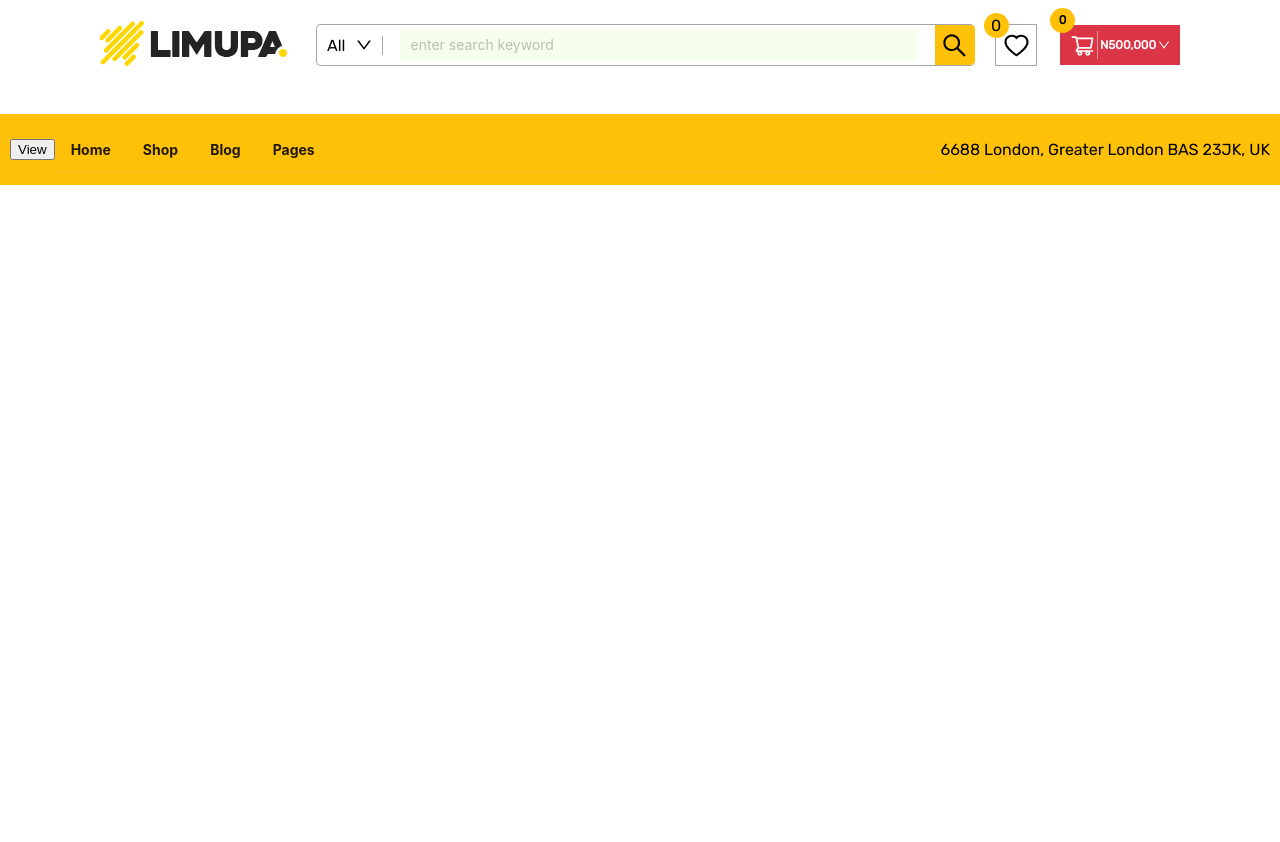
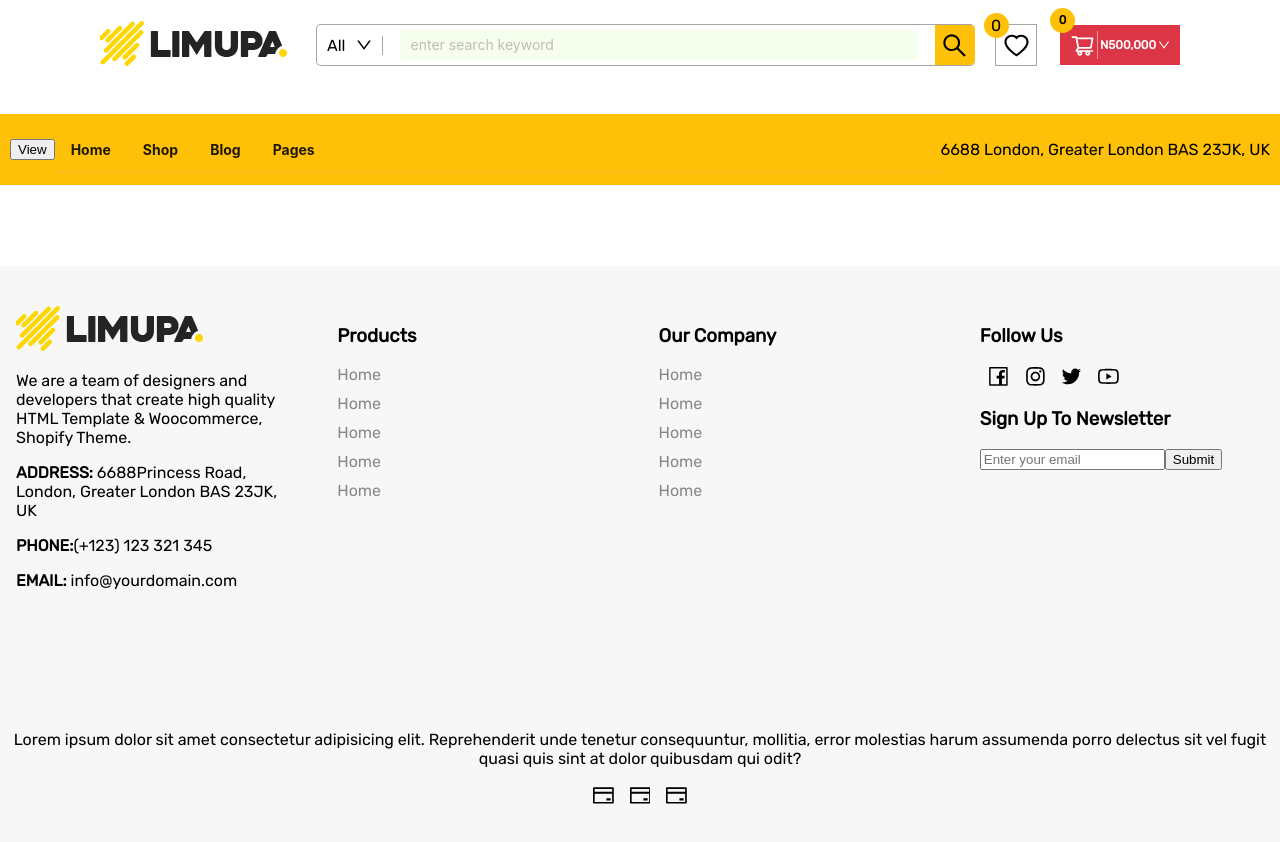
Before and after one commit to mubeess/aladiexpress, a React (Vite) app: page / in a window 1280 px wide. Shown: the top 842 px of the page. Before the commit the page ends 800 px from the top, so only its background shows below. Built offline with nearby package versions, Linux system fonts and the light colour scheme.

Commit message:
Add footer

```diff
--- /dev/null
+++ b/src/components/Footer/Footer.jsx
@@ -0,0 +1,200 @@
+import {
+  CreditCardOutlined,
+  FacebookOutlined,
+  InstagramOutlined,
+  TwitterOutlined,
+  YoutubeOutlined,
+} from "@ant-design/icons";
+import { styled } from "styled-components";
+
+function Footer() {
+  return (
+    <FooterContainer>
+      <div className="box-one">
+        <div className="header">
+          <img src="logo.jpeg" />
+        </div>
+        <div className="list">
+          <p>
+            We are a team of designers and developers that create high quality
+            HTML Template & Woocommerce, Shopify Theme.
+          </p>
+
+          <p>
+            <strong>ADDRESS:</strong> 6688Princess Road, London, Greater London
+            BAS 23JK, UK
+          </p>
+          <p>
+            <strong>PHONE:</strong>(+123) 123 321 345
+          </p>
+          <p>
+            <strong>EMAIL:</strong> info@yourdomain.com
+          </p>
+        </div>
+      </div>
+      <div className="box-two">
+        <div className="header">
+          <h3>Products</h3>
+        </div>
+        <div className="list">
+          <ul>
+            <li>
+              <a href="">Home</a>
+            </li>
+            <li>
+              <a href="">Home</a>
+            </li>
+            <li>
+              <a href="">Home</a>
+            </li>
+            <li>
+              <a href="">Home</a>
+            </li>
+            <li>
+              <a href="">Home</a>
+            </li>
+          </ul>
+        </div>
+      </div>
+      <div className="box-three">
+        <div className="header">
+          <h3>Our Company</h3>
+        </div>
+        <div className="list">
+          <ul>
+            <li>
+              <a href="">Home</a>
+            </li>
+            <li>
+              <a href="">Home</a>
+            </li>
+            <li>
+              <a href="">Home</a>
+            </li>
+            <li>
+              <a href="">Home</a>
+            </li>
+            <li>
+              <a href="">Home</a>
+            </li>
+          </ul>
+        </div>
+      </div>
+      <div className="box-four">
+        <div className="header">
+          <h3>Follow Us</h3>
+          <div className="icons">
+            <div>
+              <FacebookOutlined />
+            </div>
+            <div>
+              <InstagramOutlined />
+            </div>
+            <div>
+              <TwitterOutlined />
+            </div>
+            <div>
+              <YoutubeOutlined />
+            </div>
+          </div>
+        </div>
+        <div className="list">
+          <h3>Sign Up To Newsletter</h3>
+          <form>
+            <input type="email" placeholder="Enter your email" />
+            <input type="submit" />
+          </form>
+        </div>
+      </div>
+      <div className="box-five">
+        <p>
+          Lorem ipsum dolor sit amet consectetur adipisicing elit. Reprehenderit
+          unde tenetur consequuntur, mollitia, error molestias harum assumenda
+          porro delectus sit vel fugit quasi quis sint at dolor quibusdam qui
+          odit?
+        </p>
+
+        <div className="icons">
+          <div>
+            <CreditCardOutlined />
+          </div>
+          <div>
+            <CreditCardOutlined />
+          </div>
+          <div>
+            <CreditCardOutlined />
+          </div>
+        </div>
+      </div>
+    </FooterContainer>
+  );
+}
+
+export default Footer;
+
+const FooterContainer = styled.div`
+  display: grid;
+  grid-template-columns: repeat(4, 1fr);
+  grid-template-rows: repeat(2, 1fr);
+  gap: 5px;
+  background: #f7f7f7;
+  padding-top: 40px;
+  div {
+    padding: 0px 0.5rem;
+  }
+  ul {
+    padding: 0;
+    margin: 0;
+  }
+  ul li {
+    list-style: none;
+    margin: 10px 0px;
+  }
+  li a {
+    text-decoration: none;
+    color: #888888;
+  }
+  li a:hover {
+    text-decoration: underline;
+    color: #000;
+  }
+  .box-five {
+    grid-column: span 4; /* This will make .box-five span three columns */
+    text-align: center;
+    display: flex;
+    align-items: center;
+    justify-content: center;
+    flex-direction: column;
+  }
+  .icons {
+    display: flex;
+    padding: 0;
+    margin: 0;
+    font-size: 1.3rem;
+  }
+  @media screen and (max-width: 977px) {
+    grid-template-columns: repeat(3, 1fr);
+    grid-template-rows: repeat(3, 1fr);
+    .box-four {
+      grid-column: 1/4;
+    }
+  }
+
+  @media screen and (max-width: 730px) {
+    grid-template-columns: repeat(2, 1fr);
+    .box-one {
+      grid-column: span 4;
+    }
+    .box-four {
+      grid-column: 1/3;
+    }
+  }
+
+  @media screen and (max-width: 570px) {
+    grid-template-columns: 1fr;
+    grid-template-rows: 1fr;
+    .box-two {
+      grid-column: span 4;
+    }
+  }
+`;
--- a/src/pages/Layouts/HomeLayout.jsx
+++ b/src/pages/Layouts/HomeLayout.jsx
@@ -2,6 +2,7 @@ import React from "react";
 import Header from "../../components/Header/Header";
 import NavBar from "../../components/NavBar/NavBar";
 import { Outlet } from "react-router-dom";
+import Footer from "../../components/Footer/Footer";
 
 export default function HomeLayout() {
   return (
@@ -14,6 +15,9 @@ export default function HomeLayout() {
       <div className="main_layout_body">
         <Outlet />
       </div>
+      <div>
+        <Footer />
+      </div>
     </div>
   );
 }
```
